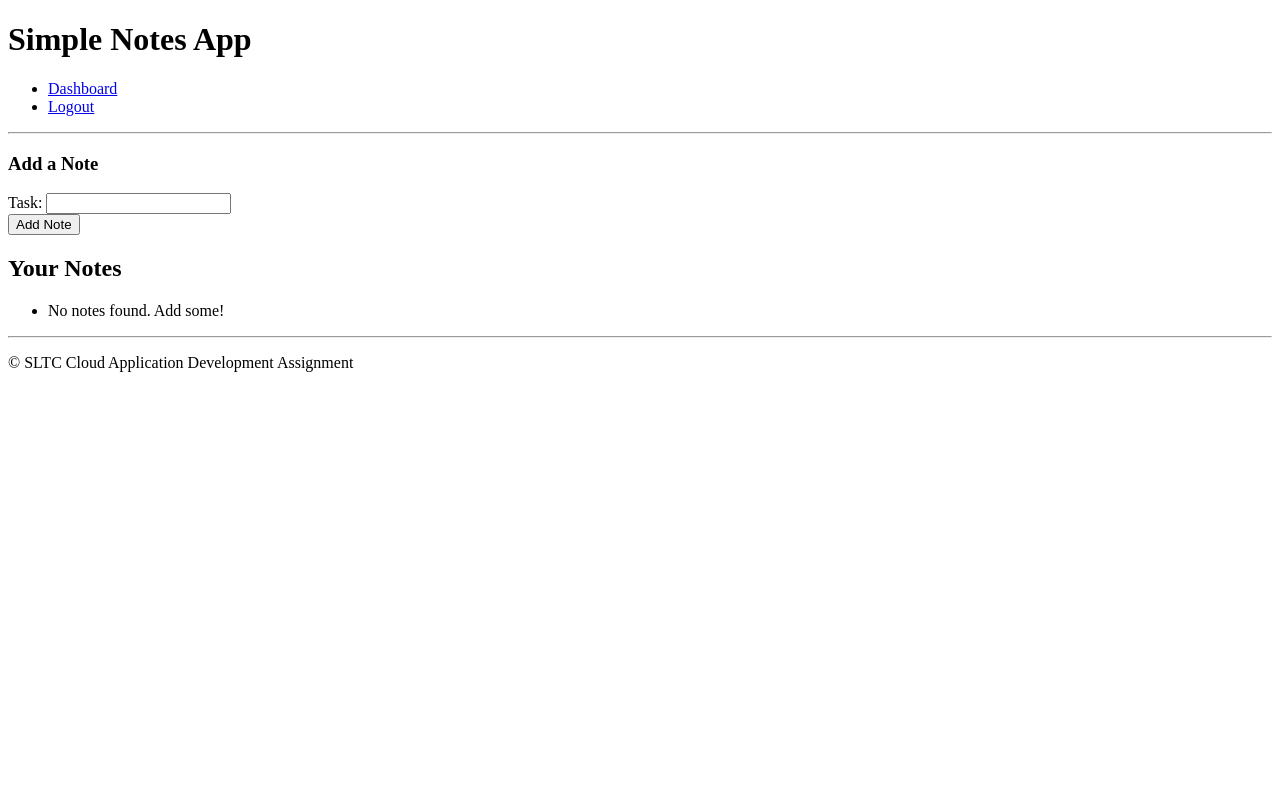
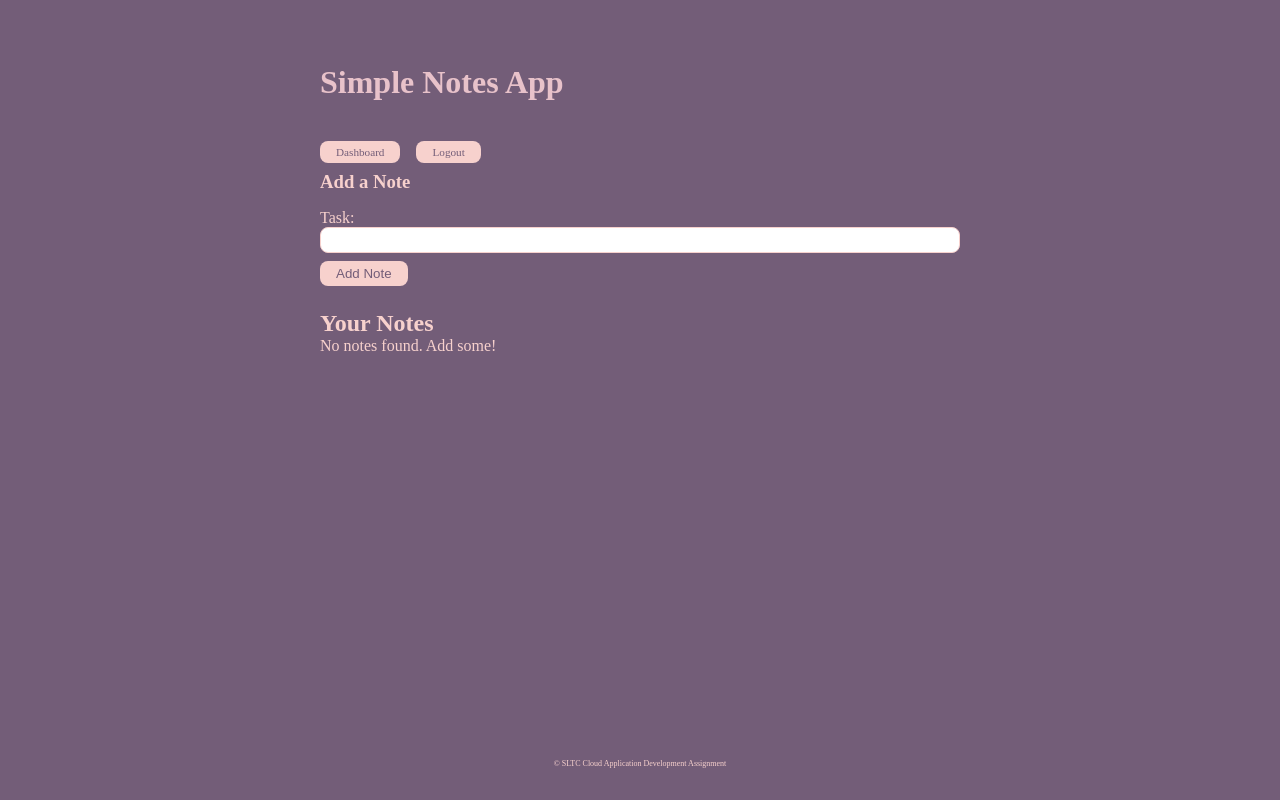
Before and after one commit to NimsaraPeiris/flask-notes-app, a Flask app: page / in a window 1280 px wide. Run offline with Flask 3, Linux system fonts and the light colour scheme; the visitor is signed in with stand-in values (Sample User, id 1); data that the repository does not hold is empty.

Commit message:
add css styles

```diff
--- /dev/null
+++ b/static/base.css
@@ -0,0 +1,134 @@
+/* Reset exisiting css properties */
+*,
+*::before,
+*::after {
+  margin: 0;
+  padding: 0;
+  box-sizing: border-box;
+    header, footer {
+    background: none;
+    border: none;
+  }
+}
+
+/* Define color variables */
+:root {
+--pale-dogwood: #f7d1cdff;
+--fairy-tale: #e8c2caff;
+--thistle: #d1b3c4ff;
+--rose-quartz: #b392acff;
+--chinese-violet: #735d78ff;
+}
+
+/* Let take 100% height of vp */
+html, body {
+  height: 100%;
+  display: flex;
+  flex-direction: column;
+}
+
+/* Apply global rules */
+body {
+  max-width: 800px;
+  width: 100%;
+  margin: 2rem auto;
+  padding: 0 5rem;
+  color: var(--pale-dogwood);
+  background-color: var(--chinese-violet);
+}
+
+/* Let main take whetever height is left unused */
+main {
+  flex: 1;
+}
+
+/* Navbar styles */
+nav ul { display: flex; }
+nav ul li {
+  list-style-type: none;
+  flex-direction: row;
+  font-size: .7rem;
+  background-color: var(--pale-dogwood);
+  padding: .3rem 1rem;
+  margin: .5rem .5rem;
+  border: none;
+  border-radius: .5rem;
+  cursor: pointer;
+  text-align: center;
+}
+nav ul li:first-child{
+  margin-left: 0;
+}
+nav ul a {
+  text-decoration: none;
+  color: var(--chinese-violet)
+}
+
+
+/* Main title */
+h1 {
+  color: var(--fairy-tale);
+  padding: 2rem 0;
+}
+
+/* style for buttons */
+button {
+  color: var(--chinese-violet);
+  background-color: var(--pale-dogwood);
+  padding: .3rem 1rem;
+  margin: .5rem 0;
+  border: none;
+  border-radius: .5rem;
+  cursor: pointer;
+  text-align: center;
+}
+
+/* Form tag styles */
+form {
+  padding: 1rem 0;
+}
+
+form input {
+  width: 100%;
+  padding: .3rem;
+  border: 1px solid var(--pale-dogwood);
+  border-radius: .5rem;
+}
+
+form button:nth-of-type(2) {
+  display: none;
+}
+
+/* Styles for displayed notes in dashboard */
+
+ul li {
+  list-style-type: none;
+}
+
+.user-note {
+  display: flex;
+  padding: .5rem 0;
+}
+
+.note-content {
+  flex-grow: 1;
+}
+
+.note-actions {
+  flex-direction: row;
+  padding-left: .5rem;
+}
+
+.note-actions form {
+  padding: 0;
+}
+
+.note-actions button {
+  margin: 0;
+}
+
+/* Footer styles */
+footer > p {
+  font-size: .5rem;
+  text-align: center;
+}
--- a/templates/base.html
+++ b/templates/base.html
@@ -3,6 +3,7 @@
 <head>
     <meta charset="UTF-8">
     <meta name="viewport" content="width=device-width, initial-scale=1.0">
+    <link rel="stylesheet" href="{{ url_for('static', filename='base.css') }}">
     <title>{% block title %}Flask App{% endblock %}</title>
 </head>
 <body>
@@ -19,14 +20,12 @@
                 {% endif %}
             </ul>
         </nav>
-        <hr>
     </header>
     <main>
         {% block content %}
         {% endblock %}
     </main>
     <footer>
-        <hr>
         <p>&copy; SLTC Cloud Application Development Assignment</p>
     </footer>
 </body>
--- a/templates/dashboard.html
+++ b/templates/dashboard.html
@@ -11,9 +11,18 @@
     <button type="submit">Add Note</button>
 </form>
 <h2>Your Notes</h2>
-<ul>
+<ul class="user-notes">
     {% for note in notes %}
-        <li>{{ note[1] }}</li>
+        <li >
+            <div class="user-note">
+                <div class="note-content"> {{ note[1] }} </div>
+                <div class="note-actions">
+                    <form method="POST" action="{{url_for('delete_note', note_id=note[0])}}" >
+                      <button type="submit">Delete<button>
+                    </form>
+                </div>
+            </div>
+        </li>
     {% else %}
         <li>No notes found. Add some!</li>
     {% endfor %}
```
Also changed, not shown: templates/login.html (line endings or trailing spaces).
